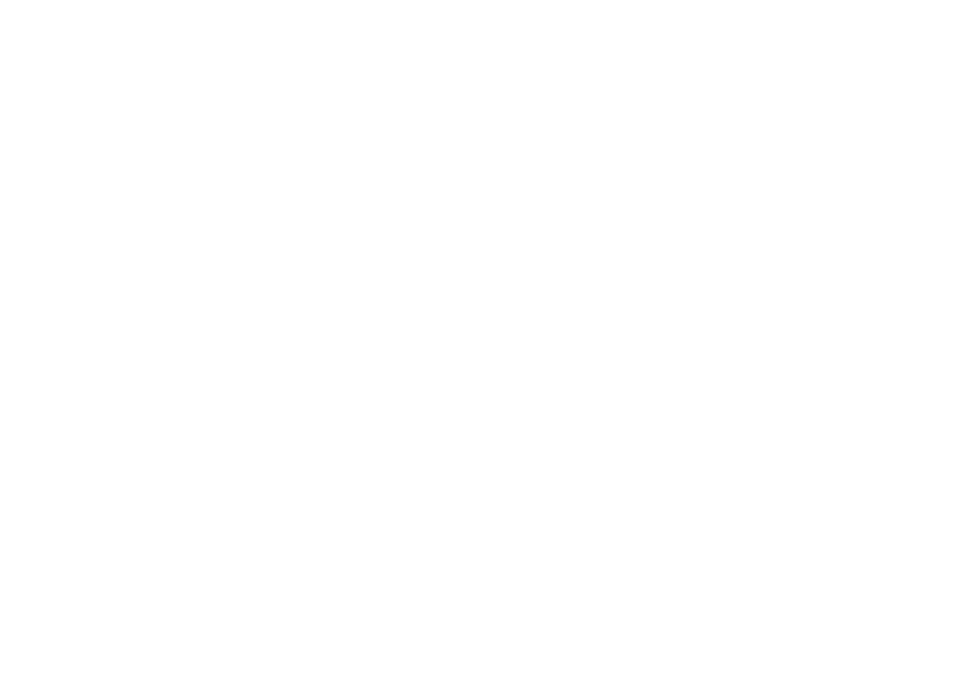
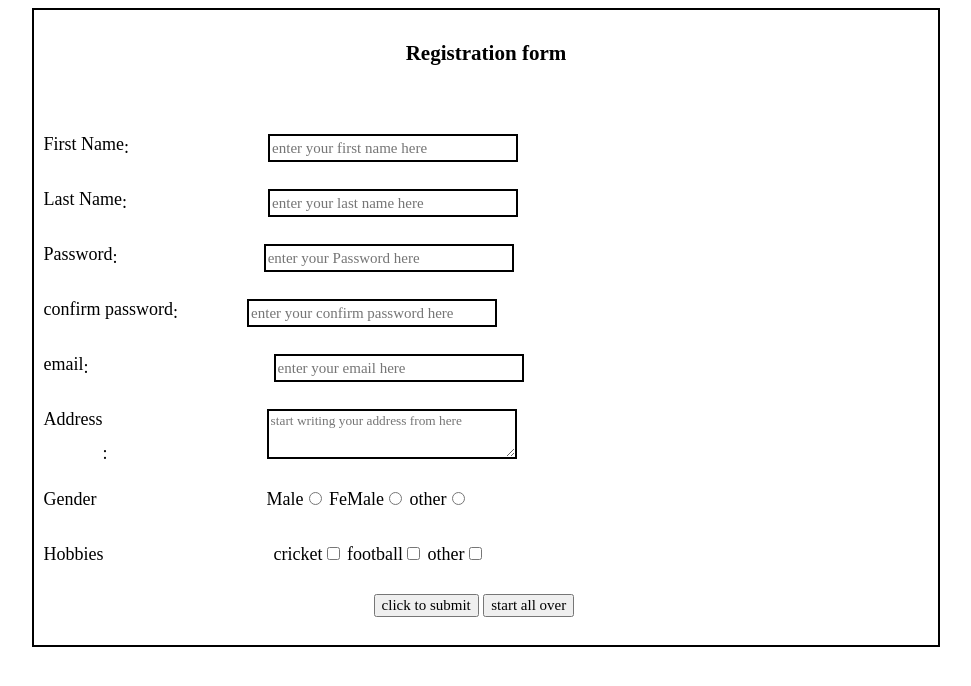
Before and after one commit to namansharma7/registration, a plain HTML site: page index.html in a window 1280 px wide. Shown: the whole page, without its empty margins (154-1125 px from the left). Drawn offline with Linux system fonts and the light colour scheme.

Commit message:
Add files via upload

```diff
--- a/index.html
+++ b/index.html
@@ -146,7 +146,7 @@
                 }
             }
         </style>
-       <script href="external.js">
+       <script href="external.js"></script>
     </head>
     <body>
         <div class="main">
@@ -177,7 +177,7 @@
                         <label>Password</label>
                     </div>
                     <div class="input">
-                        :&nbsp;&nbsp;<input type="password" id="pwd1"  onkeyup="valPwd1(this.id,'epwd1')" autocomplete="off" placeholder="enter your Password here" >
+                        :&nbsp;&nbsp;<input type="password" id="pwd1"  onkeyup="valPwd1(this.id,'epwd1')" name="password" autocomplete="off" placeholder="enter your Password here" >
                         <span id="epwd1"></span>
                     </div>
                 </div>
@@ -187,7 +187,7 @@
                         <label>confirm password</label>
                     </div>
                     <div class="input">
-                        :&nbsp;&nbsp;<input type="password" id="pwd2"  onkeyup="valPwd2(this.id,'pwd1','epwd2')" autocomplete="off" placeholder="enter your confirm password here" >
+                        :&nbsp;&nbsp;<input type="password" id="pwd2"  onkeyup="valPwd2(this.id,'pwd1','epwd2')" name="confirm_password" autocomplete="off" placeholder="enter your confirm password here" >
                         <span id="epwd2"></span>
                     </div>
                 </div>
```
